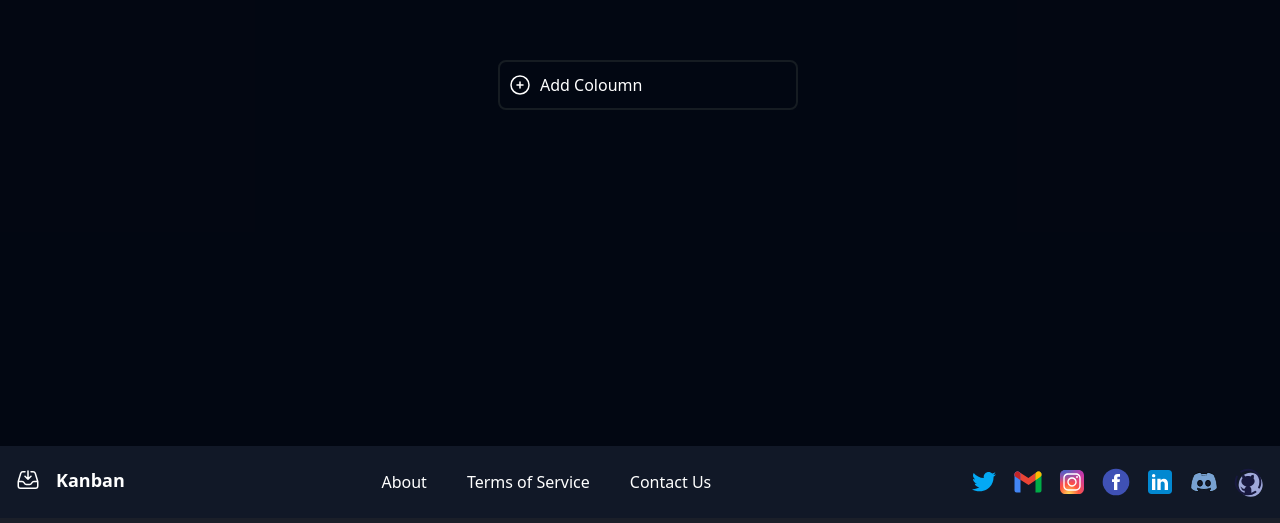
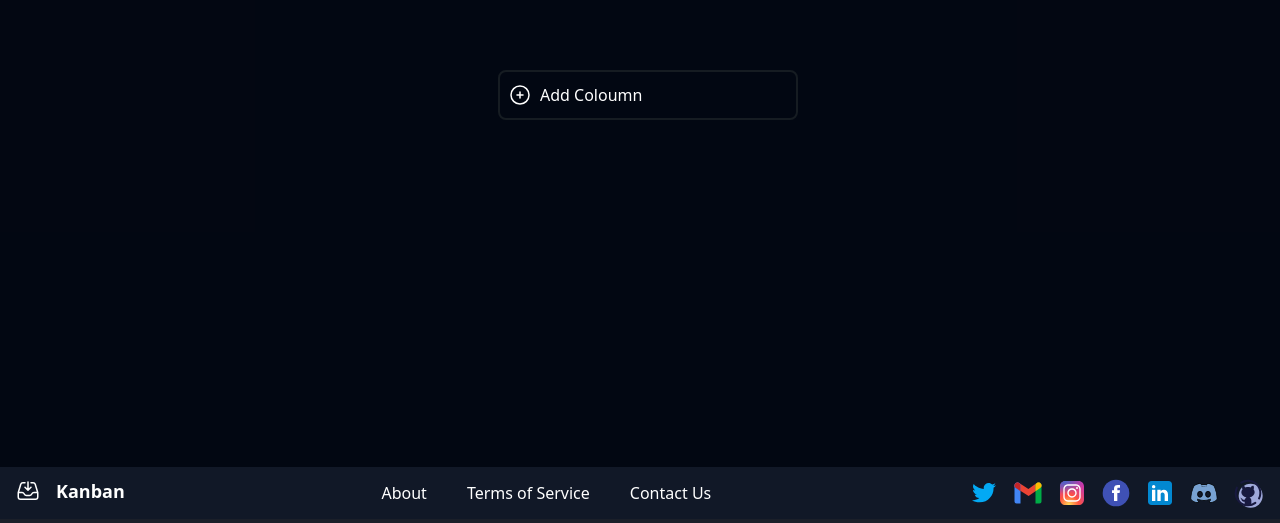
Before and after one commit to zhasumit/FrontEnd-projects, a React (Vite) app in the folder Kanban board/02-kanban-dnd/: page / in a window 1280 px wide. Shown: the part 277-800 px from the top of the page. Built offline with nearby package versions, Linux system fonts and the light colour scheme.

Commit message:
final touches before routing

```diff
--- a/Kanban board/02-kanban-dnd/src/components/Footer.tsx
+++ b/Kanban board/02-kanban-dnd/src/components/Footer.tsx
@@ -1,6 +1,6 @@
 function Footer() {
 	return (
-		<section className="relative overflow-hidden bg-gray-900 text-white py-[20px]">
+		<section className="relative overflow-hidden bg-gray-900 text-white py-[10px]">
 			<div className="container relative z-10 mx-auto px-4">
 				<div className="-m-8 flex flex-wrap items-center justify-between">
 					<div className="w-auto p-8">
@@ -83,7 +83,7 @@ function Footer() {
 							</div>
 							<div className="w-auto p-1.5">
 								<a
-									href="https://github.com/zhasumit"
+									href="mailto:sumitzha2057@gmail.com"
 									target="_blank"
 								>
 									<div className="flex h-8 w-8 items-center justify-center ">
@@ -121,7 +121,10 @@ function Footer() {
 								</a>
 							</div>
 							<div className="w-auto p-1.5">
-								<a href="#">
+								<a
+									href="https://www.instagram.com/sumit__zha/"
+									target="_blank"
+								>
 									<div className="flex h-8 w-8 items-center justify-center ">
 										<svg
 											xmlns="http://www.w3.org/2000/svg"
@@ -239,7 +242,7 @@ function Footer() {
 							</div>
 							<div className="w-auto p-1.5">
 								<a
-									href="https://www.facebook.com/profile.php?id=61554362732156"
+									href="https://www.linkedin.com/in/sumitzha/"
 									target="_blank"
 								>
 									<div className="flex h-8 w-8 items-center justify-center ">
--- a/Kanban board/02-kanban-dnd/src/components/KanbanBoard.tsx
+++ b/Kanban board/02-kanban-dnd/src/components/KanbanBoard.tsx
@@ -40,7 +40,7 @@ function KanbanBoard() {
 			className="
 				m-auto
 				flex
-				min-h-[90.4vh]
+				min-h-[93vh]
 				w-full
 				items-center
 				overflow-x-auto
```
